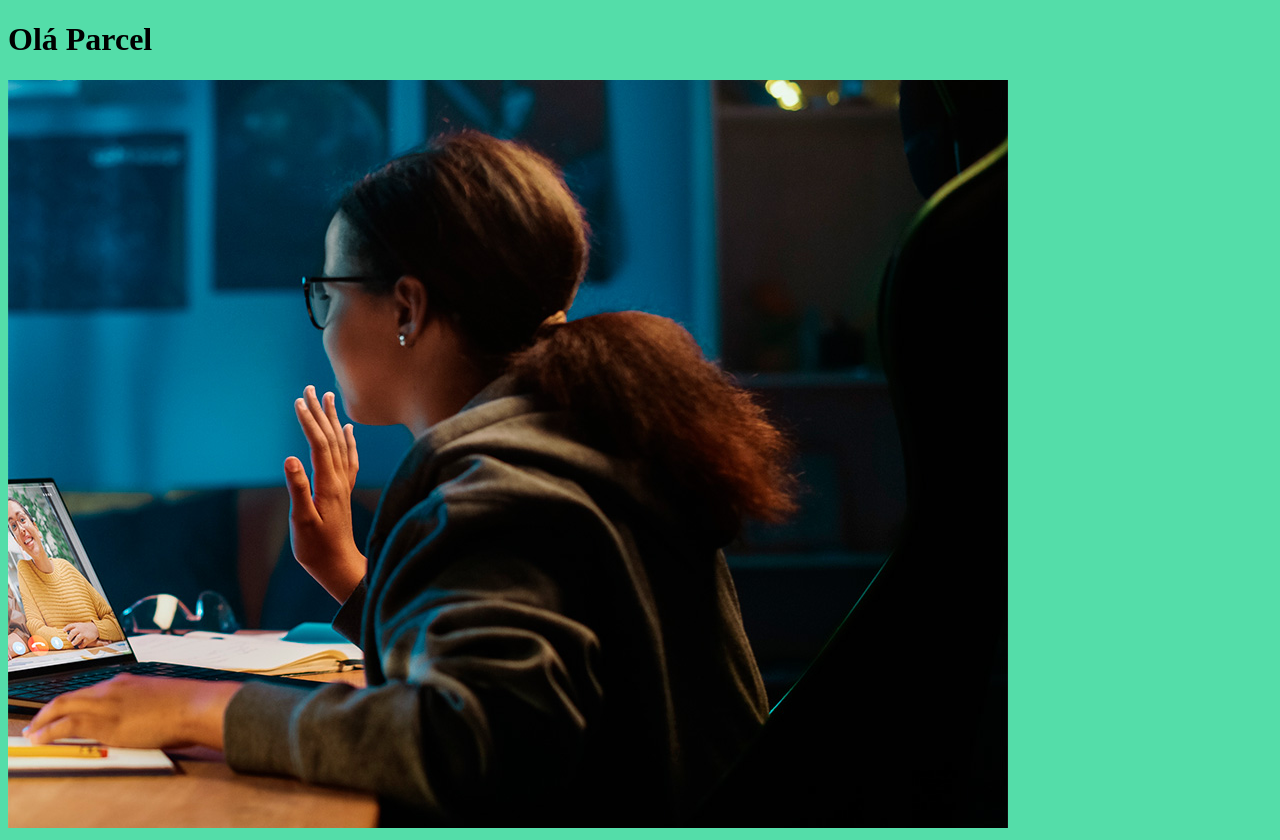
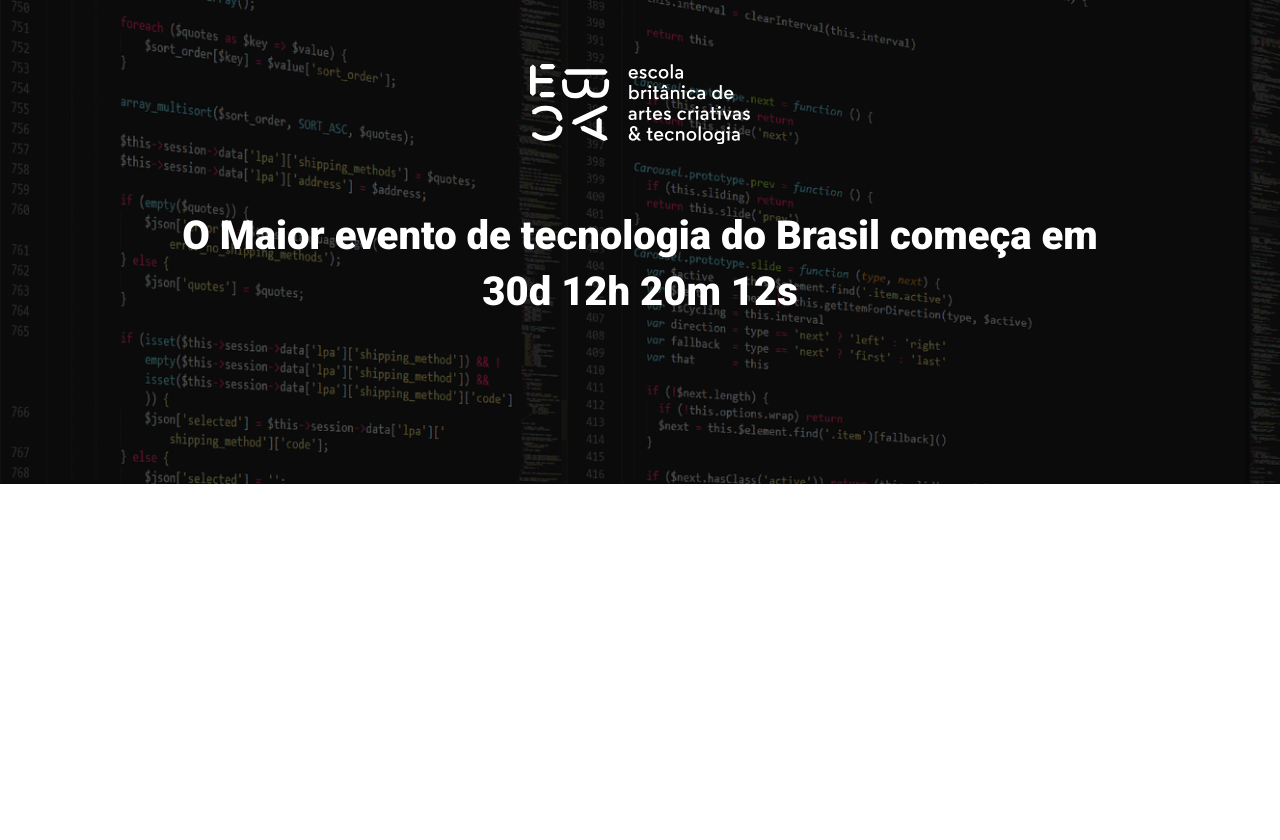
Before and after one commit to AnthonyAmaz3d/tech_talks, a website built with Parcel: page src/index.html in a window 1280 px wide. After the commit the page ends 800 px from the top, so only its background shows below. Built offline with nearby package versions, Linux system fonts and the light colour scheme.

Commit message:
criando o hero

```diff
--- a/src/index.html
+++ b/src/index.html
@@ -3,12 +3,21 @@
 <head>
     <meta charset="UTF-8">
     <meta name="viewport" content="width=device-width, initial-scale=1.0">
-    <title>Document</title>
+    <title>EBAC Tech Talks</title>
+    <link rel="preconnect" href="https://fonts.googleapis.com">
+    <link rel="preconnect" href="https://fonts.gstatic.com" crossorigin>
+    <link href="https://fonts.googleapis.com/css2?family=Roboto:wght@400;700;900&display=swap" rel="stylesheet">
     <link rel="stylesheet" href="styles/main.scss">
 </head>
 <body>
-    <h1>Olá Parcel</h1>
-    <img src="./images/backend.png" alt="">
+    <header class="hero">
+        <div class="container">
+            <img class="hero__logo" src="./images/ebac_logo.svg" alt="EBAC">
+            <p class="hero__text">
+                O Maior evento de tecnologia do Brasil começa em 30d 12h 20m 12s
+            </p>
+        </div>
+    </header>
 
     <script src="scripts/main.js"></script>
 </body>
--- /dev/null
+++ b/src/styles/_hero.scss
@@ -0,0 +1,52 @@
+.hero {
+    position: relative;
+    padding-top: 64px;
+    padding-bottom: 100px;
+    background-image: url(../images/fundo.png);
+    background-repeat: no-repeat;
+    background-size: cover;
+
+    &::before {
+        position: absolute;
+        top: 0;
+        left: 0;
+        width: 100%;
+        height: 100%;
+        background-color: #000;
+        opacity: .6;
+        content: "";
+    }
+
+    .container {
+        position: relative;
+    }
+
+    &__text {
+        margin-top: 64px;
+        margin-bottom: 64px;
+        font-size: 40px;
+        line-height: 56px;
+        font-weight: 800;
+        text-align: center;
+    }
+
+    &__logo {
+        margin: 0 auto;
+        display: block;
+        height: 80px;
+    }
+
+    @media (max-width: 640px) {
+        padding: 40px 0;
+
+        &__logo {
+            height: 40px;
+        }
+
+        &__text {
+            font-size: 22px;
+            line-height: 24px;
+            margin: 24px 0;
+        }
+    }
+}
--- a/src/styles/main.scss
+++ b/src/styles/main.scss
@@ -1,3 +1,23 @@
-body {
-    background-color: rgb(84, 221, 169);
+@use 'hero';
+
+* {
+    margin: 0;
+    padding: 0;
+    box-sizing: border-box;
+    font-family: 'Roboto', sans-serif;
+    color: #fff;
 }
+
+.container {
+    max-width: 960px;
+    width: 100%;
+    margin: 0 auto;
+
+    @media (max-width: 640px) {
+        max-width: 80%;
+    }
+
+    @media (max-width: 1024px) {
+        max-width: 90%;
+    }
+}
```
